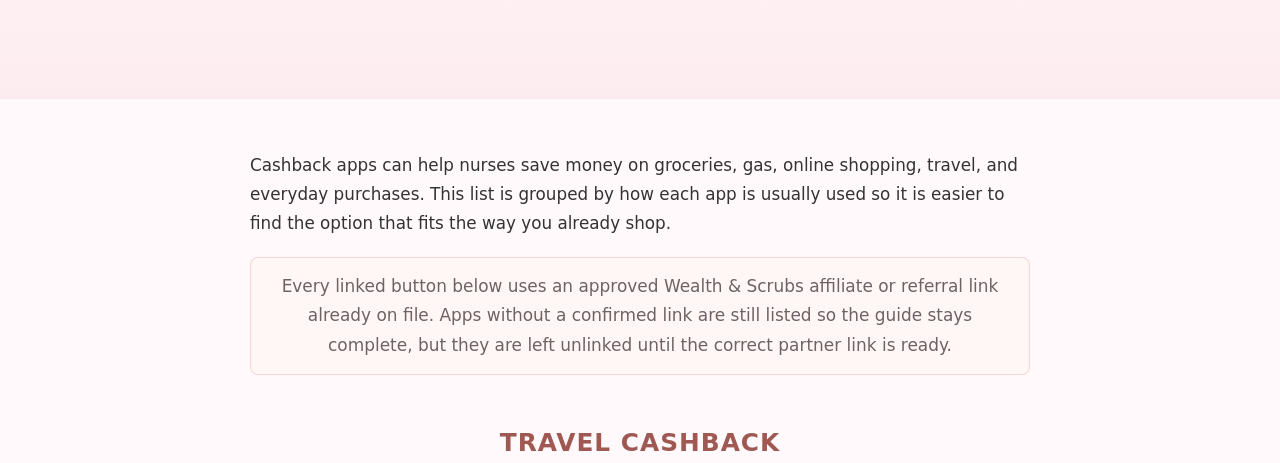
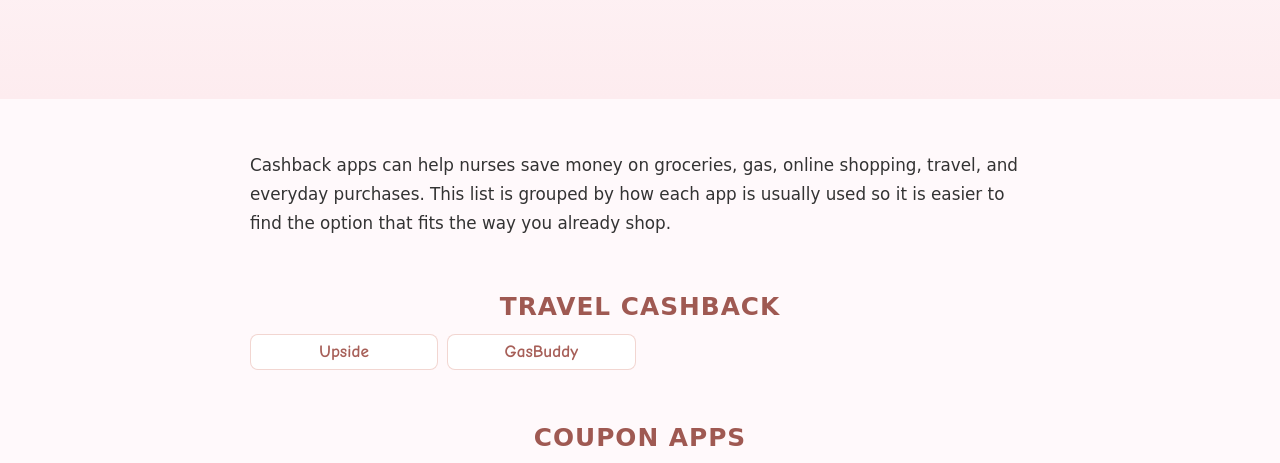
Before and after one commit to wealthandscrubs/wealth-and-scrubs, an Eleventy site: page src/posts/2026-06-02-best-cashback-apps-for-nurses-in-2026.html in a window 1280 px wide. Shown: the part 304-767 px from the top of the page. Built offline with nearby package versions, Linux system fonts and the light colour scheme; Eleventy itself is replaced by a stand-in of ours; files that its build step writes are made by us from their sources; what cheerio would draw is missing.

Commit message:
Remove internal link note from cashback guide

```diff
--- a/src/assets/css/site.css
+++ b/src/assets/css/site.css
@@ -478,16 +478,6 @@ h3 { font-size: clamp(1.35rem, 3vw, 2rem); }
   letter-spacing: 0.04em;
   text-align: center;
   text-transform: uppercase;
-}
-.cashback-guide__note {
-  margin: 1.2rem auto 2rem;
-  padding: 14px 16px;
-  border: 1px solid rgb(228 170 160 / 42%);
-  border-radius: 8px;
-  background: rgb(255 247 245 / 78%);
-  color: var(--muted);
-  font-size: clamp(0.96rem, 1.5vw, 1.06rem);
-  text-align: center;
 }
 .cashback-app-grid {
   display: grid;
--- a/src/posts/2026-06-02-best-cashback-apps-for-nurses-in-2026.html
+++ b/src/posts/2026-06-02-best-cashback-apps-for-nurses-in-2026.html
@@ -11,8 +11,6 @@ tags: ["post"]
 ---
 <div class="cashback-guide">
 <p>Cashback apps can help nurses save money on groceries, gas, online shopping, travel, and everyday purchases. This list is grouped by how each app is usually used so it is easier to find the option that fits the way you already shop.</p>
-
-<p class="cashback-guide__note">Every linked button below uses an approved Wealth &amp; Scrubs affiliate or referral link already on file. Apps without a confirmed link are still listed so the guide stays complete, but they are left unlinked until the correct partner link is ready.</p>
 
 <section class="cashback-app-section" aria-labelledby="cashback-travel-heading">
 <h3 id="cashback-travel-heading">Travel Cashback</h3>
```
Also changed, not shown: content-plan.md (+1 -1 lines).
